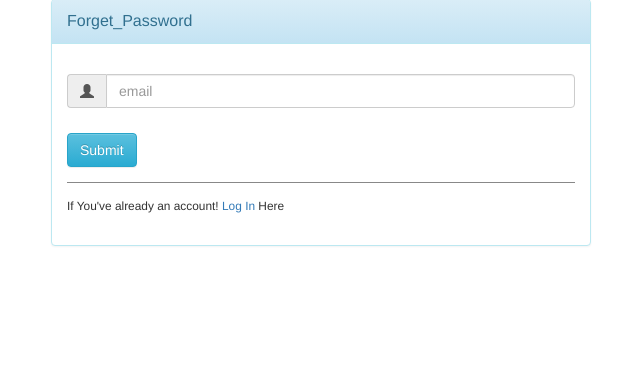
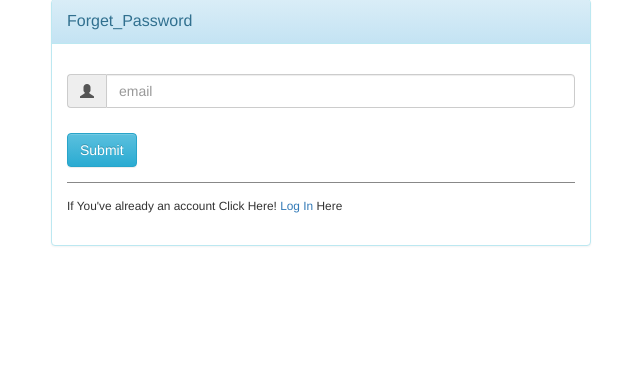
Before and after one commit to shaloomniyibizi/user, a PHP site: page /forget_password.php in a window 1280 px wide. Shown: the part 135-526 px from the top of the page, without its empty margins (34-674 px from the left). Run offline with PHP 8.4, Linux system fonts and the light colour scheme; some libraries are stand-ins or nearby versions.

Commit message:
Pass last commit

```diff
--- a/forget_password.php
+++ b/forget_password.php
@@ -33,7 +33,7 @@ include('include/header.php');
 					<div class="form-group">
 						<div class="col-md-12 control">
 							<div style="border-top: 1px solid#888; padding-top:15px; font-size:85%" >
-								If You've already an account!
+								If You've already an account Click Here!
 							<a href="login.php">
 								Log In
 							</a>Here
```
